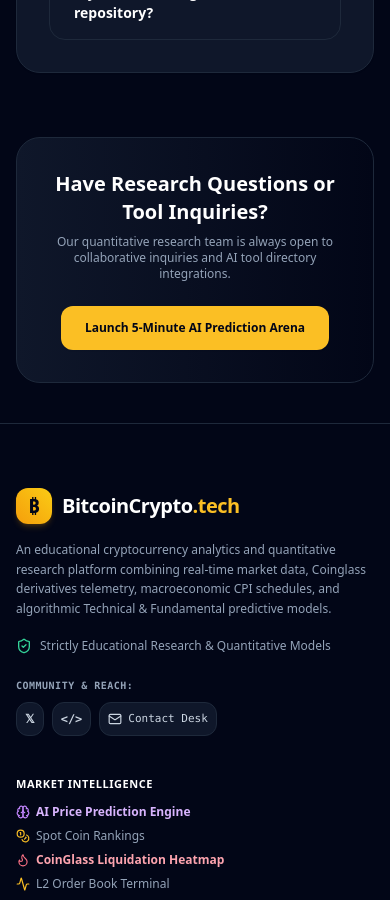
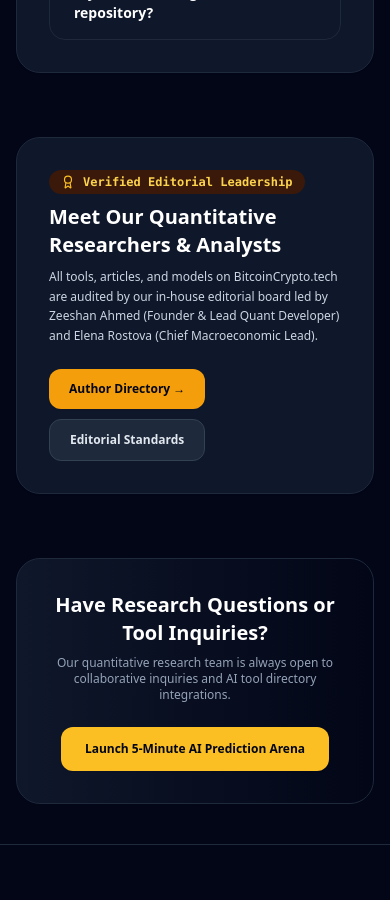
Before and after one commit to infozeeshan37-ctrl/bitcoincrypto, a Next.js app: page /about in a window 390 px wide. Shown: the part 4640-5540 px from the top of the page. Built offline with nearby package versions, Linux system fonts and the light colour scheme; no server answers.

Commit message:
feat(about): add verified editorial leadership card linking to author directory and standards

```diff
--- a/components/about/AboutView.tsx
+++ b/components/about/AboutView.tsx
@@ -224,6 +224,34 @@ export default function AboutView() {
           </div>
         </div>
 
+        {/* Editorial Board & Verification Card */}
+        <div className="bg-white dark:bg-slate-900 rounded-3xl p-8 sm:p-10 border border-slate-200 dark:border-slate-800 shadow-sm flex flex-col sm:flex-row items-start sm:items-center justify-between gap-6">
+          <div className="space-y-2">
+            <div className="inline-flex items-center gap-2 px-3 py-1 rounded-full text-xs font-mono font-bold bg-amber-100 text-amber-800 dark:bg-amber-950/80 dark:text-amber-300">
+              <Award className="w-3.5 h-3.5 text-amber-600 dark:text-amber-400" />
+              <span>Verified Editorial Leadership</span>
+            </div>
+            <h3 className="text-xl font-bold text-slate-900 dark:text-white">Meet Our Quantitative Researchers &amp; Analysts</h3>
+            <p className="text-xs sm:text-sm text-slate-600 dark:text-slate-300 leading-relaxed max-w-2xl">
+              All tools, articles, and models on BitcoinCrypto.tech are audited by our in-house editorial board led by Zeeshan Ahmed (Founder &amp; Lead Quant Developer) and Elena Rostova (Chief Macroeconomic Lead).
+            </p>
+          </div>
+          <div className="flex flex-col sm:flex-row gap-2.5 shrink-0">
+            <Link
+              href="/authors"
+              className="px-5 py-3 rounded-xl text-xs font-bold bg-amber-500 text-slate-950 hover:bg-amber-400 transition text-center shadow-sm"
+            >
+              Author Directory →
+            </Link>
+            <Link
+              href="/editorial-policy"
+              className="px-5 py-3 rounded-xl text-xs font-bold bg-slate-100 dark:bg-slate-800 text-slate-800 dark:text-slate-200 hover:bg-slate-200 dark:hover:bg-slate-700 transition text-center border border-slate-200 dark:border-slate-700"
+            >
+              Editorial Standards
+            </Link>
+          </div>
+        </div>
+
         {/* Contact & Media Desk CTA */}
         <div className="bg-gradient-to-r from-slate-900 to-slate-950 text-white rounded-3xl p-8 sm:p-10 border border-slate-800 flex flex-col sm:flex-row items-center justify-between gap-6">
           <div className="space-y-2 text-center sm:text-left">
```
